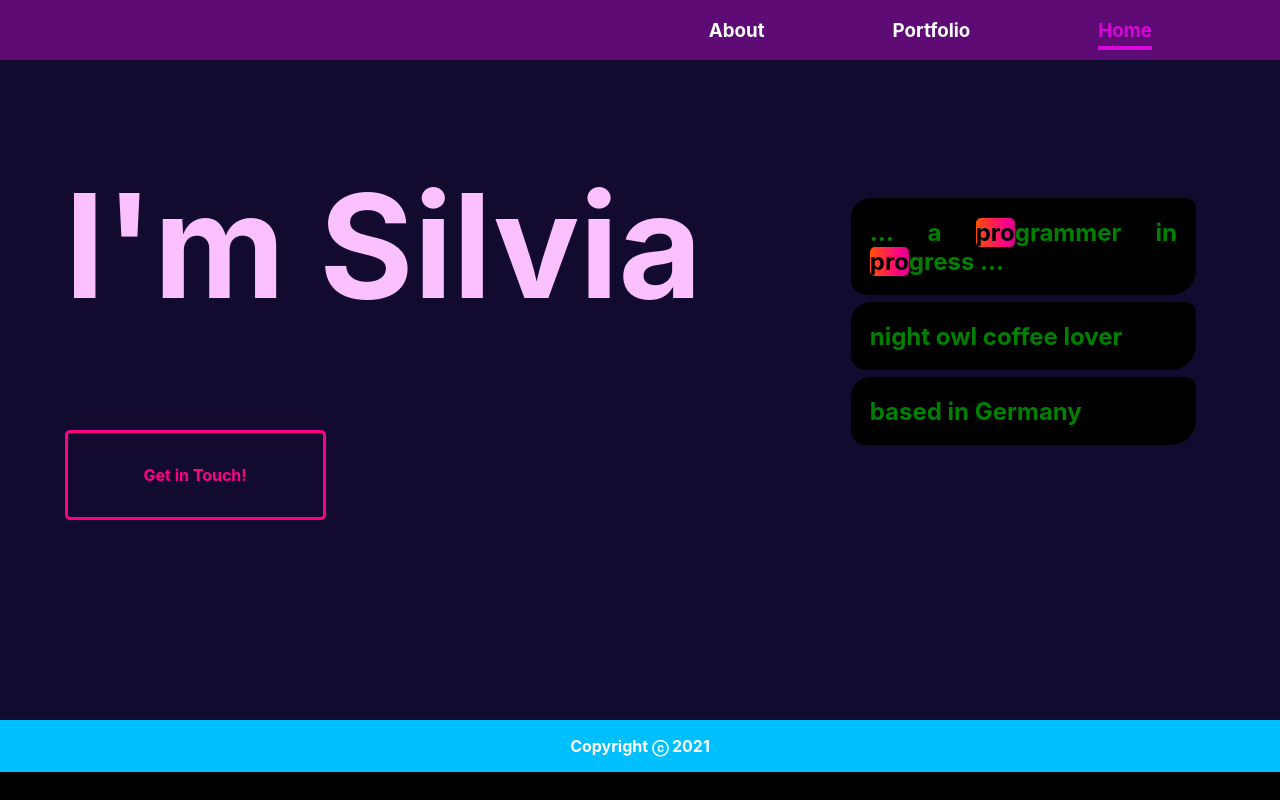
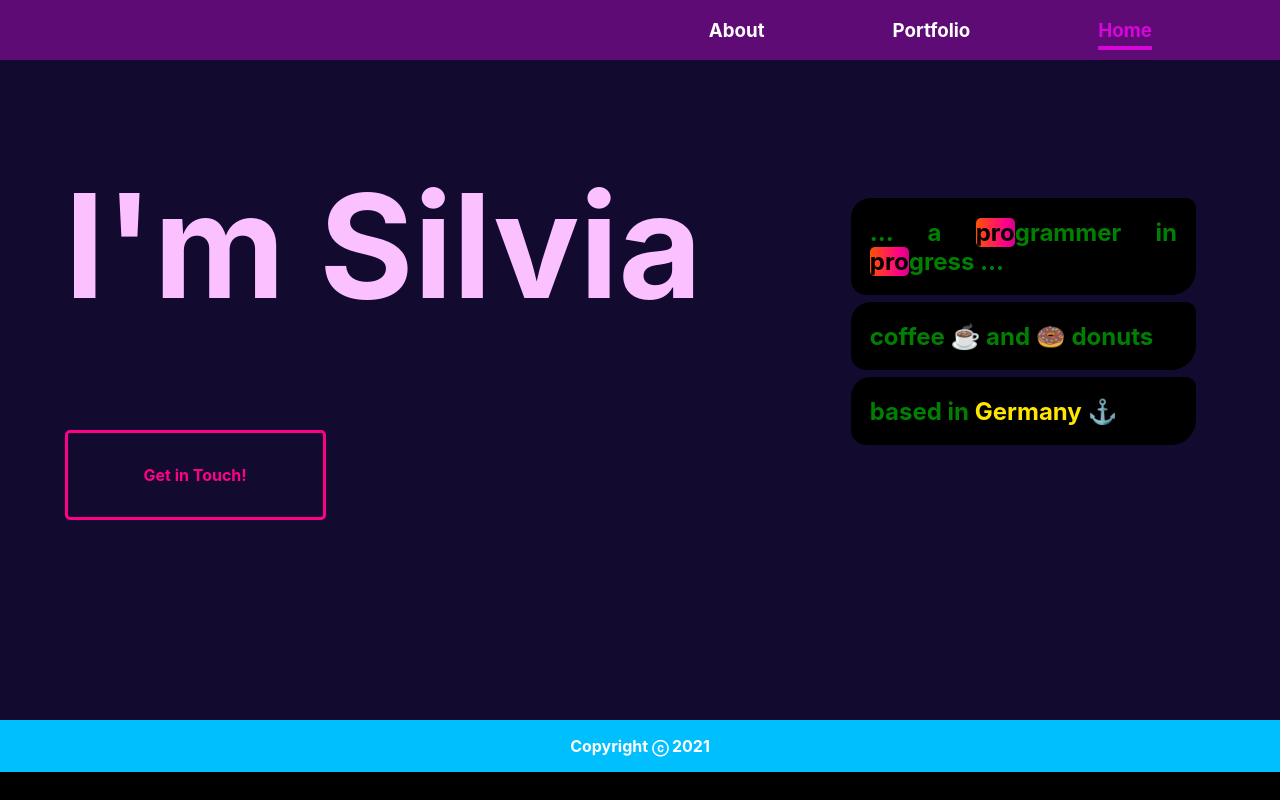
Before and after one commit to SilviaBaer/portfolio-website, a React (Create React App) app in the folder portfolio-website/: page /welcome in a window 1280 px wide. Built offline with nearby package versions, Linux system fonts and the light colour scheme.

Commit message:
💫 add animations

```diff
--- a/portfolio-website/src/components/pro/pro.jsx
+++ b/portfolio-website/src/components/pro/pro.jsx
@@ -7,10 +7,10 @@ function Pro() {
             ... a <span className={styles.span}>pro</span>grammer in <span className={styles.span}>pro</span>gress ...
             </h2>
             <h2 className={styles.pro}>
-                night owl coffee lover
+                coffee <span className={styles.owl}>☕</span> and <span className={styles.owl}>🍩</span> donuts
             </h2>
             <h2 className={styles.pro}>
-                based in Germany
+                based in <span className={styles.de}>Germany</span> ⚓
             </h2>
         </div>
 
--- a/portfolio-website/src/components/pro/pro.module.css
+++ b/portfolio-website/src/components/pro/pro.module.css
@@ -32,6 +32,41 @@
 }
 
 .span:hover {
-    background-position: right center;
-    padding: 2%;
+  background-image:     linear-gradient(
+    to right,
+    #E7484F,
+    #F68B1D,
+    #FCED00,
+    #009E4F,
+    #00AAC3,
+    #732982
+  );
+animation:slidebg 2s linear infinite;
+padding: 2%
 }
+
+.owl {
+  transition: 0.5s;
+}
+.owl:hover {
+  font-size: 200%;
+}
+
+.de {
+  color: #ffe600;
+  transition: 0.5s;
+}
+
+.de:hover {
+  color: black;
+  background-color: red;
+  padding: 2%;
+  border-radius: 10%;
+}
+
+
+@keyframes slidebg {
+  to {
+    background-position:20vw;
+  }
+}
```
